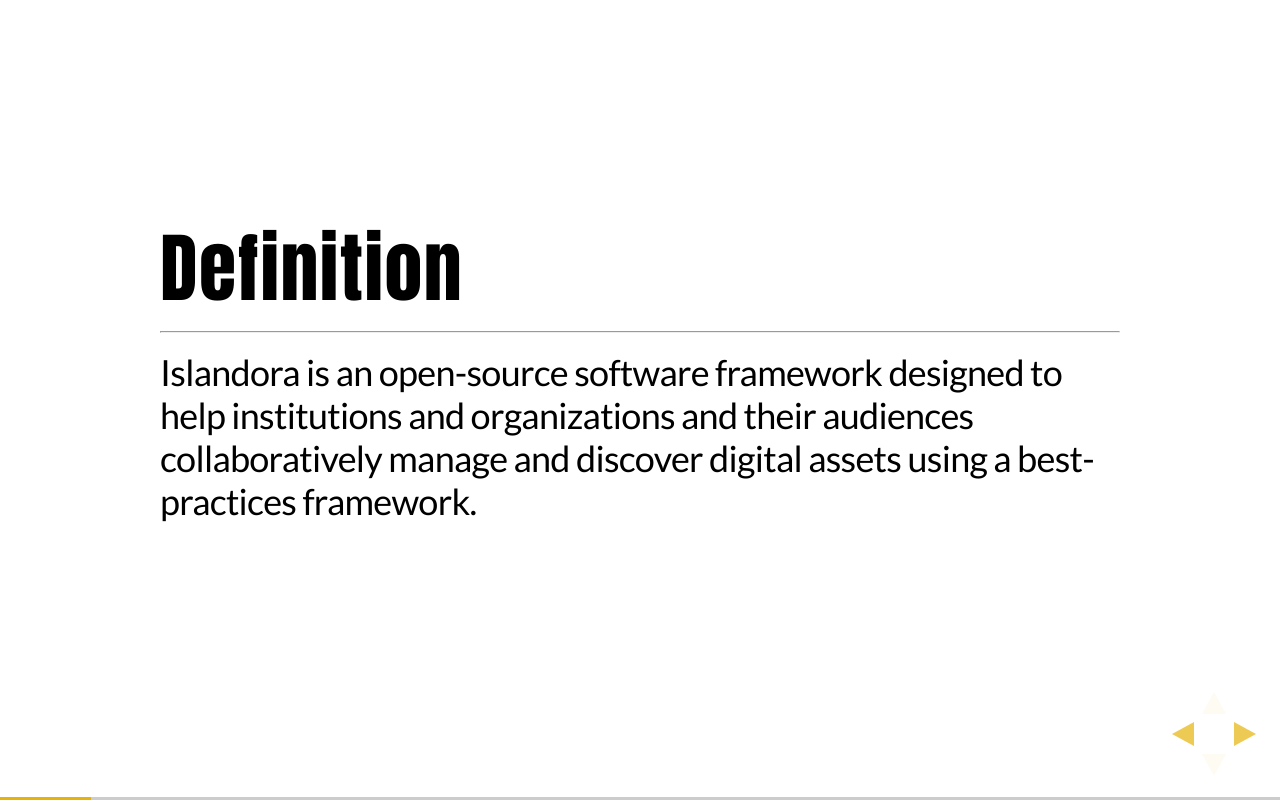
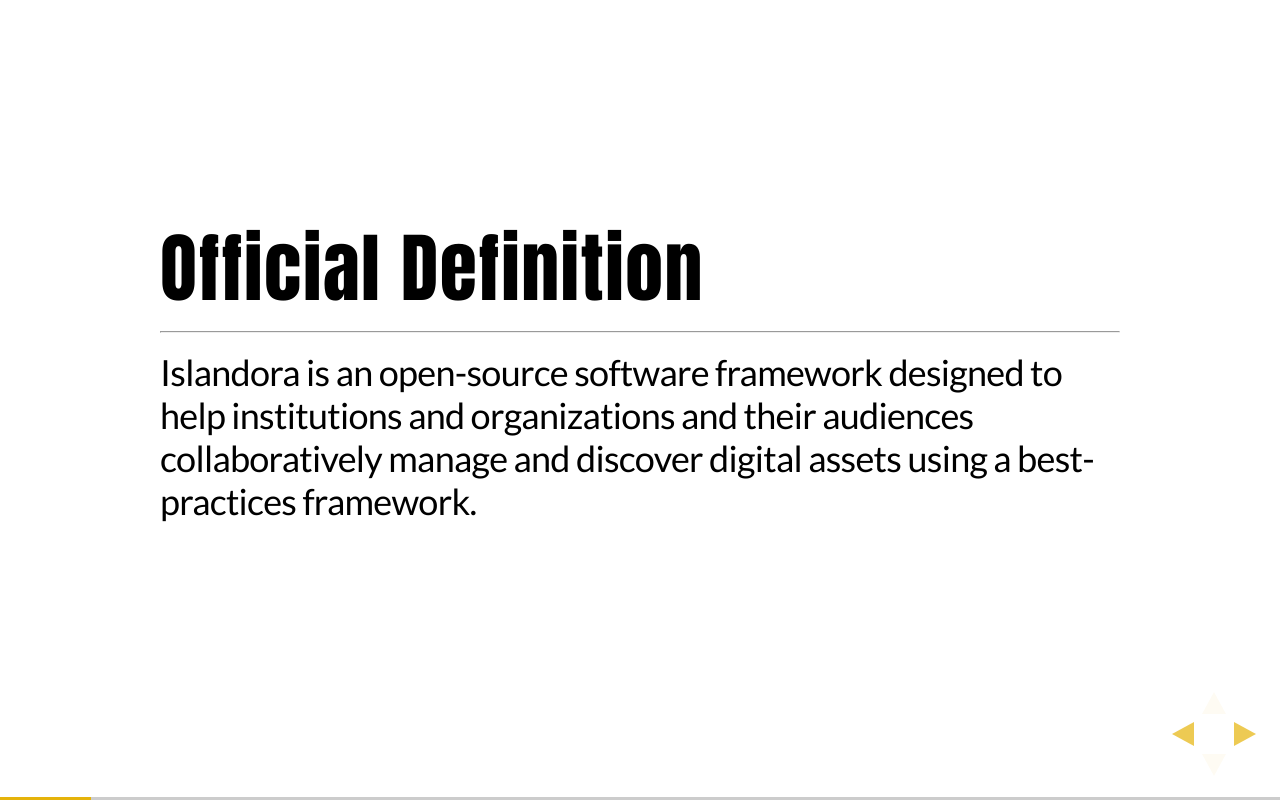
Before and after one commit to sallain/islandora-intro-clga, a website: page index.html in a window 1280 px wide. Both pictures are taken after a click on the element 1251 px from the left and 734 px from the top of the page. Drawn offline with Linux system fonts and the light colour scheme; a web font is replaced by a local one.

Commit message:
Update index.html

```diff
--- a/index.html
+++ b/index.html
@@ -68,7 +68,7 @@
 -->
 
 				<section class="body">
-					<h2>Definition</h2>
+					<h2>Official Definition</h2>
 					<hr>
 					<p>Islandora is an open-source software framework designed to help institutions and organizations and their audiences collaboratively manage and discover digital assets using a best-practices framework.</p>
 				</section>
```
